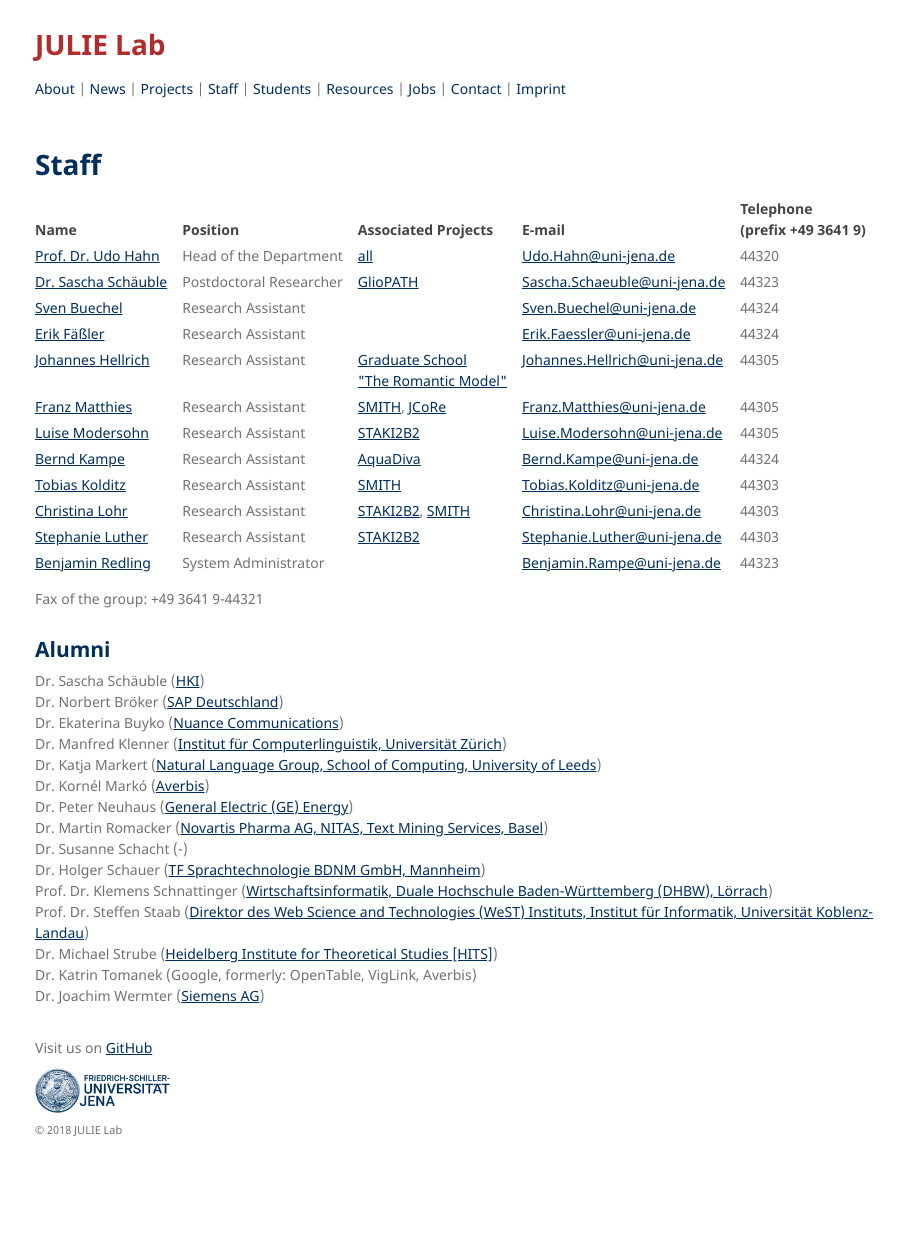
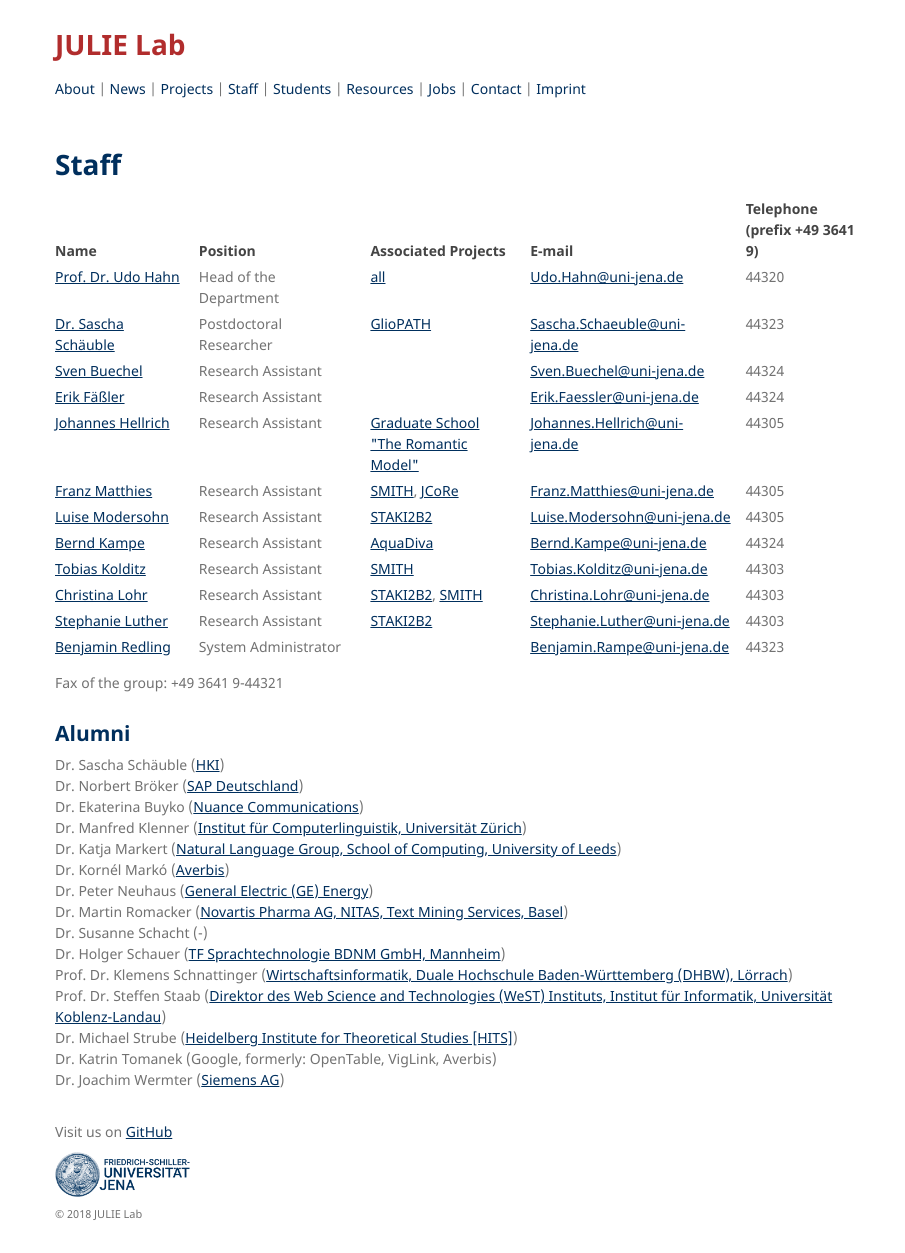
Before and after one commit to JULIELab/JULIELab.github.io, a Jekyll site: the page built from staff.md, in a window 1280 px wide and 1253 px high. Shown: the whole window, without its empty margins (125-1030 px from the left). Built offline with Jekyll 4.4.1, drawn with Linux system fonts in a browser that asks for light colours; our own code applies the rules of GitHub Pages for plain Markdown files.

Commit message:
Update staff_tab.html

```diff
--- a/_layouts/staff_tab.html
+++ b/_layouts/staff_tab.html
@@ -21,7 +21,7 @@
     width: 100%;
   }
   .wrapper1 {
-    width:960px;
+    width:920px;
     margin:0 auto;
   }
   footer {
@@ -31,7 +31,7 @@
     top:0px;
     padding-top:20px;
     position:fixed;
-    width:90%;
+    width:920px;
     display: inline;
   }
 
```
